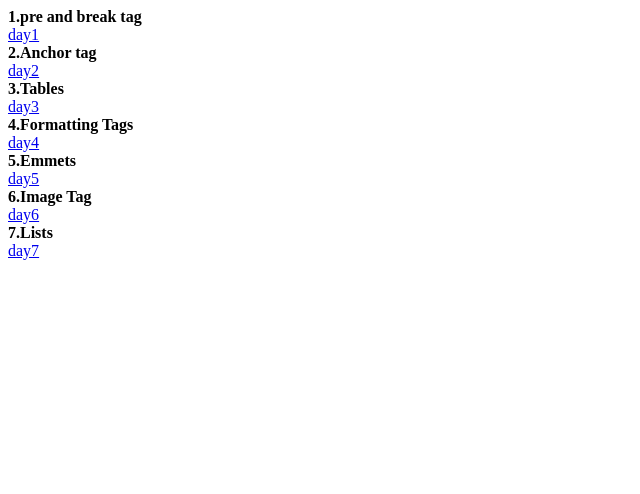
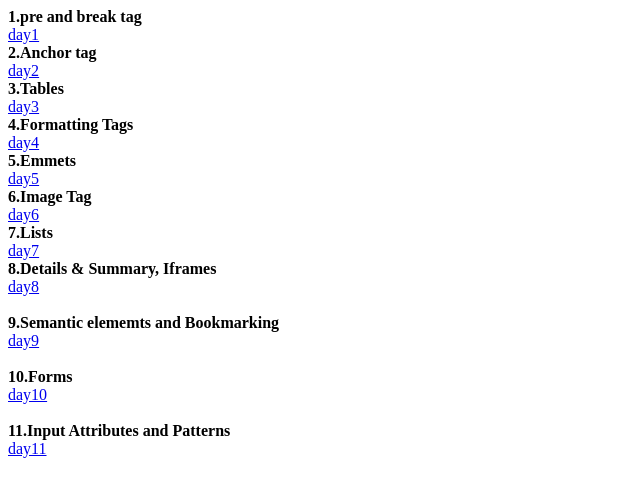
Before and after one commit to madanuanusha/dailytasks, a plain HTML site: page index.html in a window 1280 px wide. Shown: the whole page, without its empty margins (0-640 px from the left). Drawn offline with Linux system fonts and the light colour scheme.

Commit message:
All tasks

```diff
--- a/index.html
+++ b/index.html
@@ -27,6 +27,18 @@
     <br>
     <b>7.Lists</b><br>
     <a href="day7/day7.html">day7</a>
+    <br>
+    <b>8.Details & Summary, Iframes</b><br>
+    <a href="day8/day8.html">day8</a><br>
+    <br>
+    <b>9.Semantic elememts  and Bookmarking </b><br>
+    <a href="day9/day9.html">day9</a><br>
+    <br>
+    <b>10.Forms</b><br>
+    <a href="day10/day10.html">day10</a><br>
+    <br>
+    <b>11.Input Attributes and Patterns</b><br>
+    <a href="day11/day11.html">day11</a><br>
 
 </body>
 </html>
```
